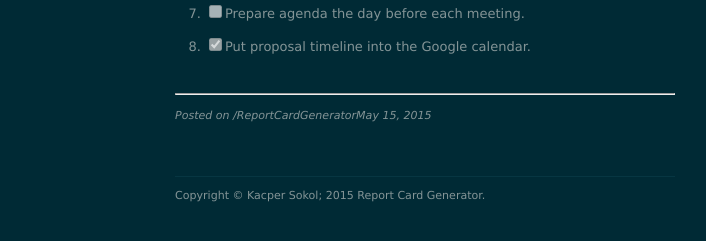
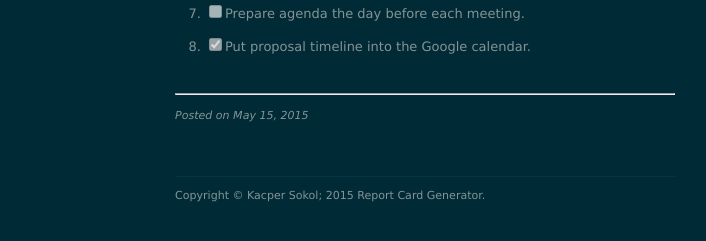
Before and after one commit to So-Cool/ReportCardGenerator, a Jekyll site: the page built from _posts/2015-05-15-week-0.md, in a window 1280 px wide. Shown: the part 406-647 px from the top of the page, without its empty margins (215-921 px from the left). Built offline with Jekyll 4.4.1, drawn with Linux system fonts in a browser that asks for light colours; nearby versions of some CDN libraries.

Commit message:
GitHub preparation stage 5.

```diff
--- a/_layouts/post.html
+++ b/_layouts/post.html
@@ -14,6 +14,6 @@
 
 	<div class="post-content">{{ content }}</div>
 
-	<p class="meta">Posted on <span class="postdate">{{ site.baseurl }}{{ page.date | date: "%b %d, %Y" }}</span></p>
+	<p class="meta">Posted on <span class="postdate">{{ page.date | date: "%b %d, %Y" }}</span></p>
 
 </article>
```
